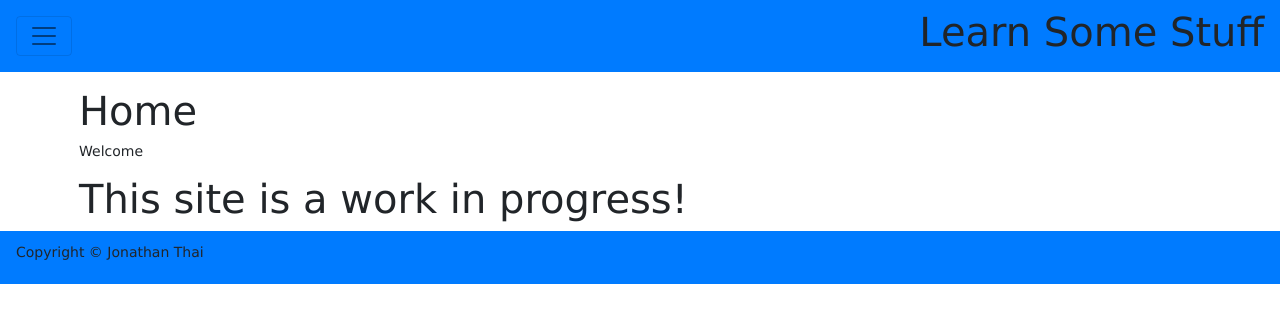
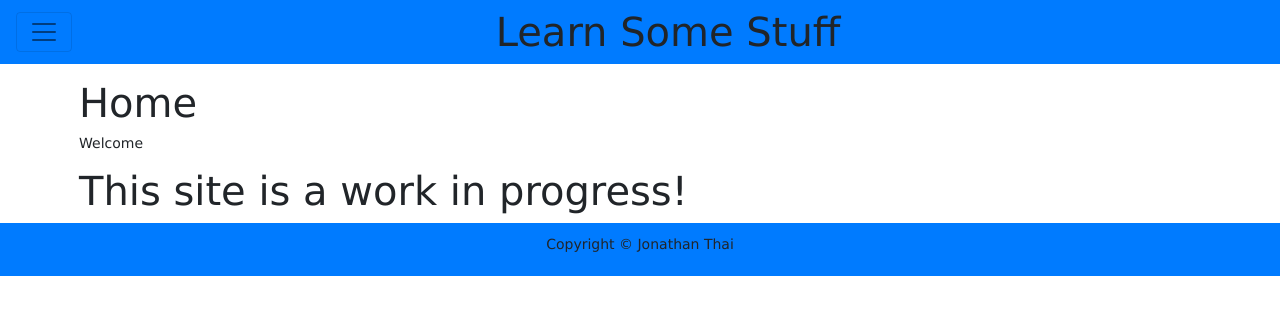
Before and after one commit to Avislux/learn-some-things, a Node server app: page / in a window 1280 px wide; the page is wider, and only the part inside the window is pictured. Shown: the top 323 px of that part. Run offline with Node 20, Linux system fonts and the light colour scheme; some libraries are stand-ins or nearby versions.

Commit message:
fixed css

```diff
--- a/public/stylesheets/sidebar.css
+++ b/public/stylesheets/sidebar.css
@@ -27,6 +27,7 @@ html { height: 100%;}
     left:0;
     width:220px;
     display:none;
+    background-color: rgb(50, 50, 50);
 /*    transition: all .5s;*/
 }
 #sidebar a{
@@ -65,6 +66,6 @@ html { height: 100%;}
     left: 0;
     right: 0;
     bottom: 0;
-    background-color: rgba(250,250,250,.8);
+
     z-index: 1;
 }
--- a/public/stylesheets/style.css
+++ b/public/stylesheets/style.css
@@ -20,13 +20,18 @@ td {
 
 footer p {
     padding-top: 5px;
+    margin-left:auto;
+    margin-right:auto;
 }
 
 header {
     margin-bottom: 15px;
 
 }
+header h1{
+   margin:auto;
 
+}
 .diacritic-row {
     background-color: #c4e3f3;
 }
--- a/views/layout.pug
+++ b/views/layout.pug
@@ -8,7 +8,7 @@ html
         link(rel='stylesheet', href='/stylesheets/sidebar.css')
         script(src='/jquery/dist/jquery.min.js')
         script(src='/tether/dist/js/tether.min.js')
-        script(src='/popper.js/dist/popper.min.js')
+        script(src='/popper.js/dist/umd/popper.min.js')
         script(src='/bootstrap/dist/js/bootstrap.min.js')
         script(src='/js/script.js')
     body
@@ -31,7 +31,7 @@ html
                             - var hrefVal = '/' + file;
                             li
                                 a(href=hrefVal)=file
-                        //li
+                        li
                             a(href='#', data-toggle='dropdown').dropdown-toggle
                             ul.dropdown-menu(role='menu')
                                 li.dropdown-header Dropdown Heading
@@ -45,7 +45,7 @@ html
                                 span.navbar-toggler-icon
                             button.navbar-toggler.float-left#hide-button
                                 span.navbar-toggler-icon
-                            h1.nav-header Learn Some Stuff
+                            h1.text-center Learn Some Stuff
                             .collapse.navbar-collapse
                                 ul
                                     li
@@ -55,5 +55,5 @@ html
                 block content
                     .container-fluid
                         h1 "Probably a 404 or something"
-                footer.footer.navbar.navbar-light.text-center.bg-primary
-                    p Copyright &copy; Jonathan Thai
+                footer.footer.navbar.navbar-light.text-center.bg-primary.text-center
+                    p.text-center Copyright &copy; Jonathan Thai
```
